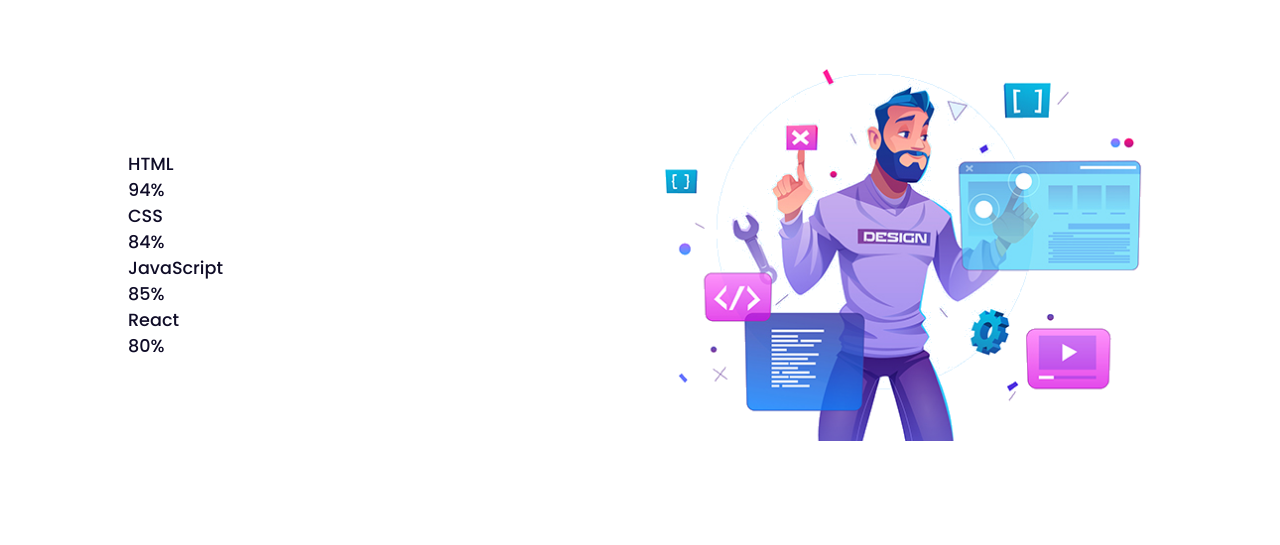
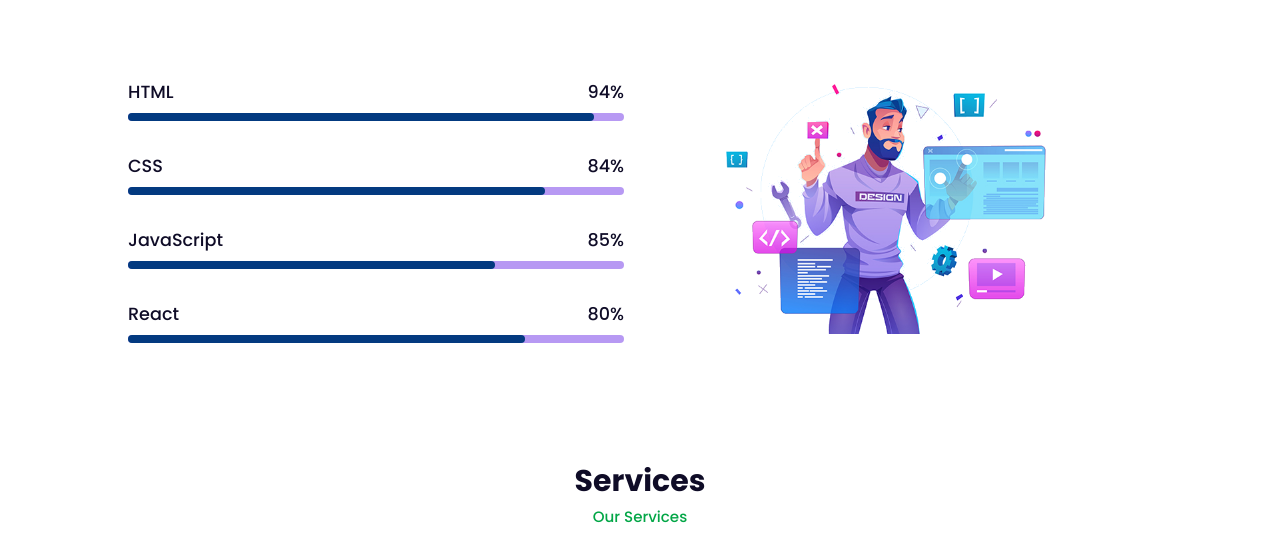
Before and after one commit to melophilecoder/cv, a plain HTML site: page index.html in a window 1280 px wide. Shown: the part 1733-2278 px from the top of the page. Drawn offline with nearby package versions, Linux system fonts and the light colour scheme.

Commit message:
Update style.css

```diff
--- a/css/style.css
+++ b/css/style.css
@@ -1,4 +1,4 @@
-/* Google Fonts */
+ /* Google Fonts */
 @import url("https://fonts.googleapis.com/css2?family=Poppins:wght@200;300;400;500;600;700&display=swap");
 
 * {
@@ -269,23 +269,20 @@ header.shadow {
   margin-top: 4rem;
 }
 
-.skills-container {
-  display: grid;
-  grid-template-columns: 1fr 1fr;
-  align-items: center;
-  gap: 2rem;
-  margin-top: 4rem;
+.skills-img img {
+  width: 80%;
+  padding-left: 4rem;
+  object-position: center;
 }
 
-.skills-img {
-  justify-self: end;
+.bars-box {
+  position: relative;
+  display: flex;
+  justify-content: space-between;
+  align-items: center;
+  padding: 1rem 0;
+  margin-bottom: 1rem;
 }
-
-.skills-img img {
-  width: 100%;
-  object-fit: contain;
-}
-
 
 .bars-box h3,
 span {
```
